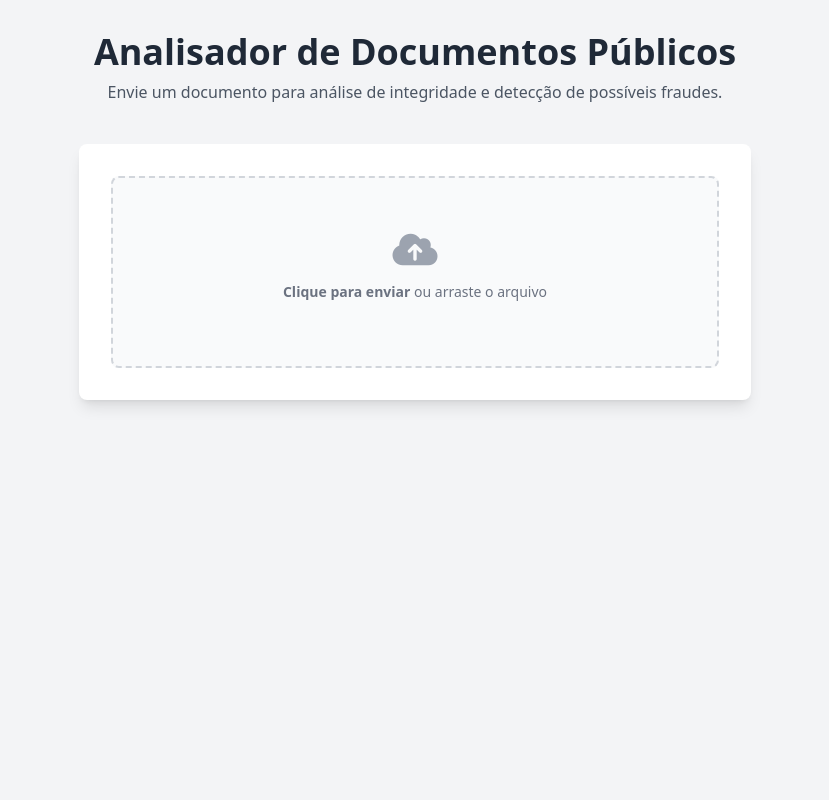
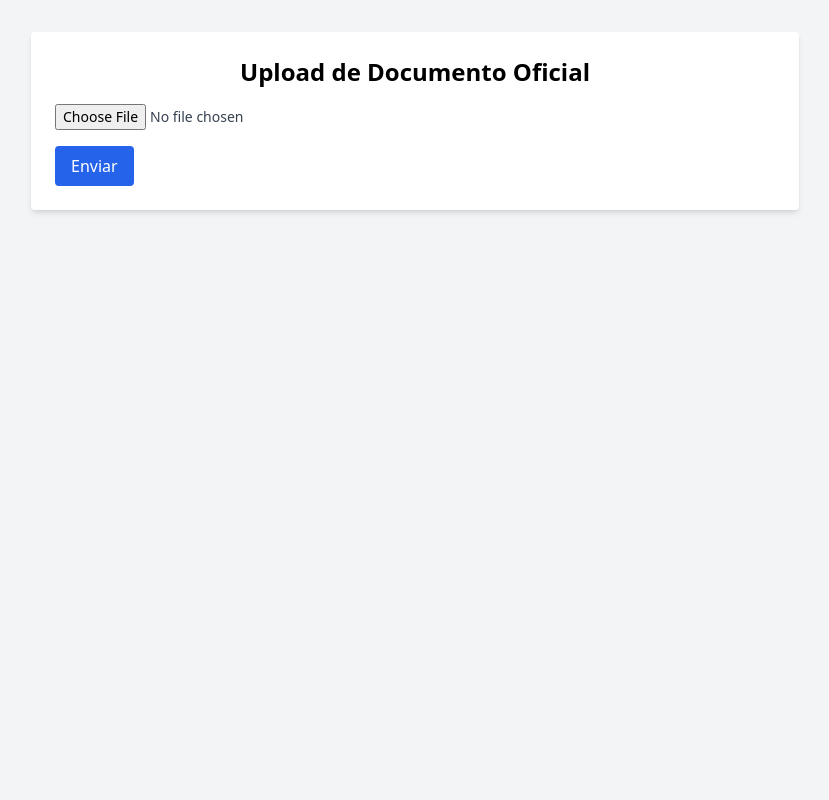
Before and after one commit to YagoEron31/Verificador_documentos, a Flask app: page / in a window 1280 px wide. Shown: the whole page, without its empty margins (225-1054 px from the left). Run offline with Flask 3, Linux system fonts and the light colour scheme; some libraries are stand-ins or nearby versions.

Commit message:
Update index.html

```diff
--- a/templates/index.html
+++ b/templates/index.html
@@ -1,105 +1,52 @@
 <!DOCTYPE html>
-<html lang="pt-BR">
+<html lang="pt-br">
 <head>
     <meta charset="UTF-8">
+    <title>Upload de Documento Oficial</title>
     <meta name="viewport" content="width=device-width, initial-scale=1.0">
-    <title>Analisador de Documentos</title>
     <script src="https://cdn.tailwindcss.com"></script>
-    <link rel="stylesheet" href="https://cdnjs.cloudflare.com/ajax/libs/font-awesome/6.4.0/css/all.min.css">
-    <style>
-        .status-seguro { background-color: #dcfce7; color: #166534; }
-        .status-suspeito { background-color: #fee2e2; color: #991b1b; }
-        .status-erro { background-color: #feefc2; color: #9a3412; }
-    </style>
 </head>
-<body class="bg-gray-100 min-h-screen font-sans">
-    <div class="container mx-auto px-4 py-8">
+<body class="bg-gray-100 p-8">
+    <div class="max-w-3xl mx-auto bg-white shadow-md rounded p-6">
+        <h1 class="text-2xl font-bold mb-4 text-center">Upload de Documento Oficial</h1>
 
-        <header class="text-center mb-10">
-            <h1 class="text-4xl font-bold text-gray-800 mb-2">Analisador de Documentos Públicos</h1>
-            <p class="text-gray-600">Envie um documento para análise de integridade e detecção de possíveis fraudes.</p>
-        </header>
+        <form id="uploadForm" enctype="multipart/form-data" class="space-y-4">
+            <input type="file" name="file" id="file" accept=".pdf" class="block w-full text-sm text-gray-700">
+            <button type="submit" class="bg-blue-600 text-white px-4 py-2 rounded hover:bg-blue-700">
+                Enviar
+            </button>
+        </form>
 
-        <div class="max-w-2xl mx-auto bg-white rounded-lg shadow-lg p-8">
-            <form action="/" method="post" enctype="multipart/form-data">
-                <label for="file-upload" class="flex flex-col items-center justify-center w-full h-48 border-2 border-dashed border-gray-300 rounded-lg cursor-pointer bg-gray-50 hover:bg-gray-100 transition">
-                    <div class="flex flex-col items-center justify-center pt-5 pb-6">
-                        <i class="fas fa-cloud-upload-alt text-gray-400 text-4xl mb-3"></i>
-                        <p class="mb-2 text-sm text-gray-500"><span class="font-semibold">Clique para enviar</span> ou arraste o arquivo</p>
-                        <p id="file-name" class="text-xs text-blue-600 font-semibold"></p>
-                    </div>
-                    <input id="file-upload" name="file" type="file" class="hidden" />
-                </label>
-                <button type="submit" id="submit-btn" class="mt-4 w-full bg-blue-600 hover:bg-blue-700 text-white font-bold py-2 px-4 rounded transition hidden">
-                    Analisar Documento
-                </button>
-            </form>
-
-            {% if erro_upload %}
-            <div class="mt-6 p-4 rounded-lg status-erro">
-                <h3 class="font-bold text-lg"><i class="fas fa-exclamation-triangle mr-2"></i>Erro no Upload</h3>
-                <p>{{ erro_upload }}</p>
-            </div>
-            {% endif %}
-
-            {% if resultado %}
-            <div class="mt-8 border-t pt-6">
-                <h2 class="text-2xl font-semibold text-gray-800 mb-4">Resultado da Análise</h2>
-
-                <div class="p-4 rounded-lg
-                    {% if resultado.status == 'SEGURO' %} status-seguro
-                    {% elif resultado.status == 'SUSPEITO' %} status-suspeito
-                    {% else %} status-erro {% endif %}">
-
-                    <div class="flex justify-between items-center">
-                        <h3 class="font-bold text-lg">
-                            {% if resultado.status == 'SEGURO' %} <i class="fas fa-check-circle mr-2"></i>Status: Documento Seguro
-                            {% elif resultado.status == 'SUSPEITO' %} <i class="fas fa-exclamation-triangle mr-2"></i>Status: Documento Suspeito
-                            {% else %} <i class="fas fa-times-circle mr-2"></i>Status: Erro na Análise
-                            {% endif %}
-                        </h3>
-                        {% if resultado.fonte %}
-                        <span class="text-xs font-medium bg-gray-200 text-gray-700 py-1 px-2 rounded-full">{{ resultado.fonte }}</span>
-                        {% endif %}
-                    </div>
-
-                    {% if resultado.erros %}
-                    <ul class="list-disc list-inside mt-2 text-sm">
-                        {% for erro in resultado.erros %}
-                        <li>{{ erro }}</li>
-                        {% endfor %}
-                    </ul>
-                    {% endif %}
-                </div>
-
-                <div class="mt-6">
-                    <p class="text-xs font-mono text-gray-500 break-all">Hash do conteúdo (SHA-256): {{ resultado.hash }}</p>
-                </div>
-
-                {% if resultado.texto %}
-                <div class="mt-6">
-                    <h3 class="font-semibold text-gray-700 mb-2">Texto Extraído:</h3>
-                    <div class="w-full h-48 p-2 border rounded bg-gray-50 text-xs text-gray-600 overflow-auto">
-                        <pre>{{ resultado.texto }}</pre>
-                    </div>
-                </div>
-                {% endif %}
-            </div>
-            {% endif %}
+        <div id="resultado" class="mt-6 hidden bg-gray-50 p-4 rounded border border-gray-300">
+            <h2 class="text-lg font-semibold mb-2">Resultado:</h2>
+            <pre id="jsonOutput" class="text-sm text-gray-800 whitespace-pre-wrap"></pre>
         </div>
     </div>
+
     <script>
-        const fileInput = document.getElementById('file-upload');
-        const fileNameDisplay = document.getElementById('file-name');
-        const submitBtn = document.getElementById('submit-btn');
+        const form = document.getElementById('uploadForm');
+        const resultado = document.getElementById('resultado');
+        const jsonOutput = document.getElementById('jsonOutput');
 
-        fileInput.addEventListener('change', () => {
-            if (fileInput.files.length > 0) {
-                fileNameDisplay.textContent = fileInput.files[0].name;
-                submitBtn.classList.remove('hidden');
-            } else {
-                fileNameDisplay.textContent = '';
-                submitBtn.classList.add('hidden');
+        form.addEventListener('submit', async (e) => {
+            e.preventDefault();
+
+            const fileInput = document.getElementById('file');
+            const formData = new FormData();
+            formData.append('file', fileInput.files[0]);
+
+            try {
+                const response = await fetch('/upload', {
+                    method: 'POST',
+                    body: formData
+                });
+
+                const data = await response.json();
+                resultado.classList.remove('hidden');
+                jsonOutput.textContent = JSON.stringify(data, null, 2);
+            } catch (err) {
+                resultado.classList.remove('hidden');
+                jsonOutput.textContent = 'Erro ao enviar: ' + err.message;
             }
         });
     </script>
```
